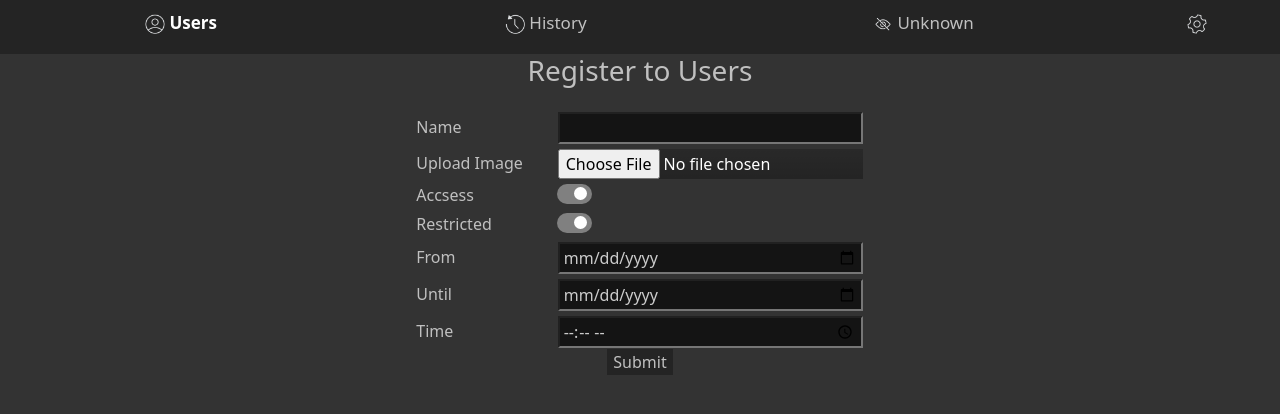
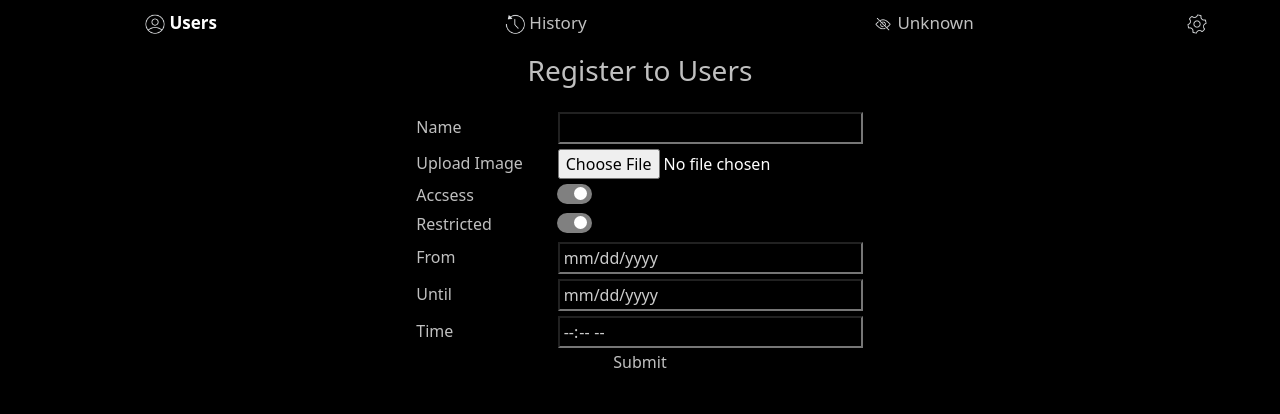
Before and after one commit to Urvish1308/facerecognization, a plain HTML site: page Add.html in a window 1280 px wide. Drawn offline with nearby package versions, Linux system fonts and the light colour scheme.

Commit message:
Add files via upload

```diff
--- a/Add.html
+++ b/Add.html
@@ -174,11 +174,11 @@
         </style>
 </head>
 
-<body style="  background-image: linear-gradient(rgba(0, 0, 0, 0.8), rgba(0, 0, 0, 0.8))">
+<body style=" background-color: rgba(0, 0, 0, 90);">
     <div style="display: flex; flex-direction: row; justify-content: center;">
 
         <div class="row1 "
-            style="width: 100%;  background-image: linear-gradient(rgba(0, 0, 0, 0.3), rgba(0, 0, 0, 0.3))">
+            style="width: 100%; ">
             <div class="" style=" width:28%;  ">
 
                 <center><a class="navigation" style=" text-decoration: none;    " href="index.html">
@@ -235,7 +235,7 @@
 
 
                             <input type="file" id="filename" name="filename"
-                                style="color: white; background-color: transparent;  background-image: linear-gradient(rgba(0, 0, 0, 0.2), rgba(0, 0, 0, 0.3))">
+                                style="color: white; background-color: transparent; ">
 
                     </td>
                 </tr>
```
